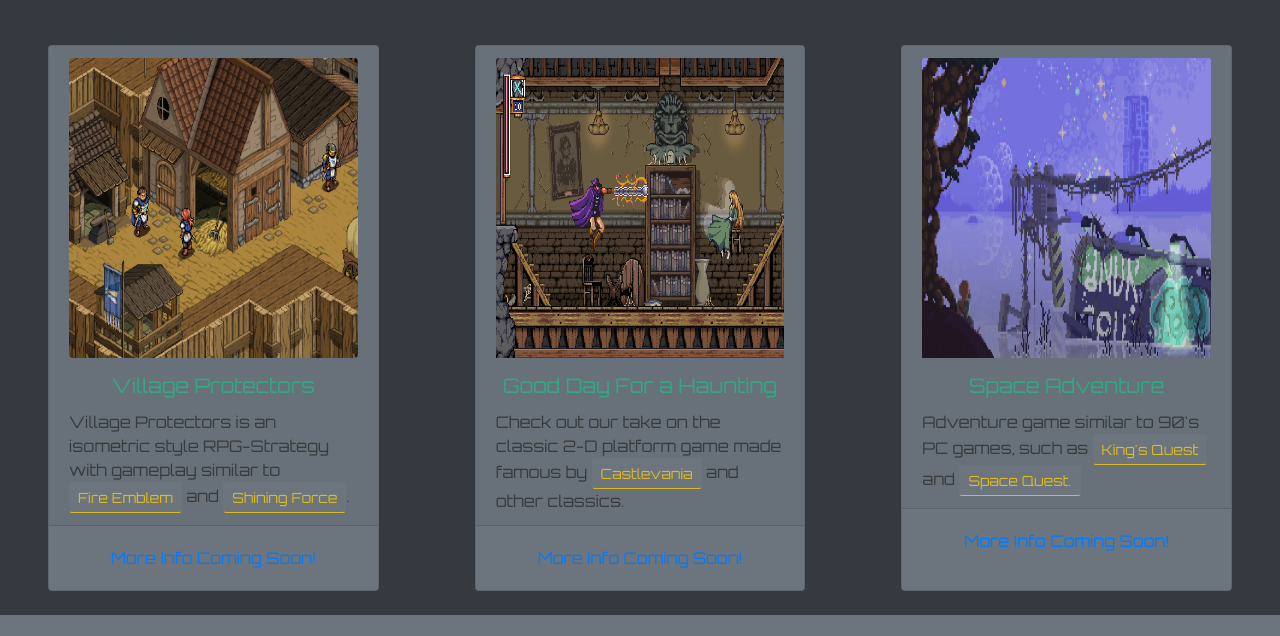
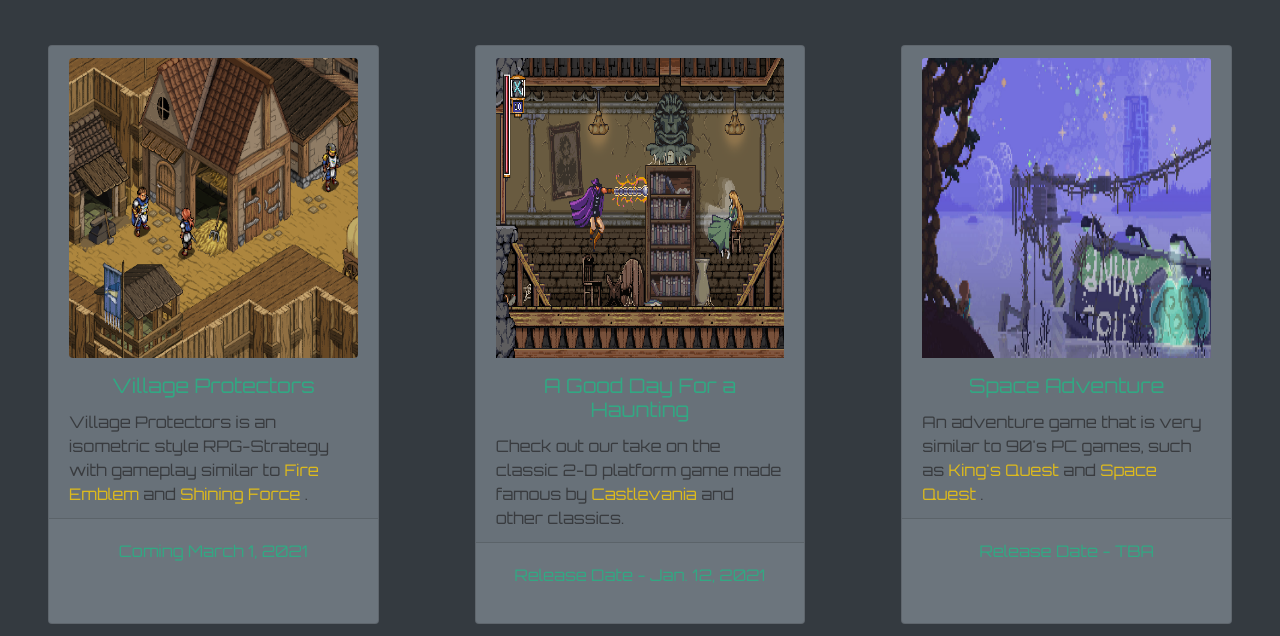
Before and after one commit to peondg-Nucamp/gaming-site-portfolio-project, a website: page index.html in a window 1280 px wide. Shown: the part 759-1395 px from the top of the page. Drawn offline with nearby package versions, Linux system fonts and the light colour scheme.

Commit message:
Finished Home Page

```diff
--- a/css/styles.scss
+++ b/css/styles.scss
@@ -94,12 +94,11 @@
     background-color: $nes-grey;
 }
 
-.card-button {
+span[data-toggle="modal"] {
     color: $link-color;
-    border-bottom: 1px solid $link-color;
 }
 
-.card-button:hover {
+span[data-toggle="modal"]:hover {
     color: $icon-color;
-    border-bottom: 1px solid $icon-color;
+    cursor: pointer;
 }
--- a/index.html
+++ b/index.html
@@ -77,37 +77,57 @@
         <div class="row pb-4">
             <div class="col">
                 <div class="card-deck">
-                    <!-- Game 1 Card  -->
+                    <!-- Village Protectors Card  -->
                     <div class="card bg-secondary ml-xl-5 mr-xl-5">
                         <div class="card-header">
                             <img src="img/village-protectors.png" class="card-img-top img-fluid mb-3 rounded mx-auto d-block" alt="Village Protectors Screenshot">
                             <h5 class="card-title text-center">Village Protectors</h5>
-                            <p class="card-text d-none d-md-block">Village Protectors is an isometric style RPG-Strategy with gameplay similar to <button type="button" class="btn btn-sm btn-secondary card-button" data-toggle="modal" data-target="#fireEmblemModal">Fire Emblem</button> and <button type="button" class="btn btn-sm btn-secondary card-button" data-toggle="modal" data-target="#shiningForceModal">Shining Force</button>.</p>
+                            <p class="card-text">Village Protectors is an isometric style RPG-Strategy with gameplay similar to
+                              <span data-toggle="modal" data-target="#fireEmblemModal">
+                                <a data-toggle="tooltip" data-placement="top" title="See background info">Fire Emblem</a>
+                              </span>
+                              and
+                              <span data-toggle="modal" data-target="#shiningForceModal">
+                                <a data-toggle="tooltip" data-placement="top" title="See background info">Shining Force</a>
+                              </span>
+                              .</p>
                         </div>
                         <div class="card-body text-center">
-                            <a href="#" class="card-link">More Info Coming Soon!</a>
+                            <p data-toggle="tooltip" data-placement="top" title="More Info Coming Soon">Coming March 1, 2021</p>
                         </div>
                     </div>
-                    <!-- Game 2 Card  -->
+                    <!-- A Good Day for a Haunting Card  -->
                     <div class="card bg-secondary ml-xl-5 mr-xl-5">
                         <div class="card-header">
-                            <img src="img/good-day-for-a-haunting.png" class="card-img-top img-fluid mb-3" alt="Good Day for a Haunting Game">
-                            <h5 class="card-title text-center">Good Day For a Haunting</h5>
-                            <p class="card-text">Check out our take on the classic 2-D platform game made famous by <button type="button" class="btn btn-sm btn-secondary card-button" data-toggle="modal" data-target="#castlevaniaModal">Castlevania</button> and other classics. </p>
+                            <img src="img/good-day-for-a-haunting.png" class="card-img-top img-fluid mb-3" alt="A Good Day for a Haunting Game">
+                            <h5 class="card-title text-center">A Good Day For a Haunting</h5>
+                            <p class="card-text">Check out our take on the classic 2-D platform game made famous by
+                              <span data-toggle="modal" data-target="#castlevaniaModal">
+                                <a data-toggle="tooltip" data-placement="top" title="See background info">Castlevania </a>
+                              </span>
+                              and other classics. </p>
                         </div>
                         <div class="card-body text-center">
-                            <a href="#" class="card-link">More Info Coming Soon!</a>
+                          <p data-toggle="tooltip" data-placement="top" title="More Info Coming Soon">Release Date - Jan. 12, 2021</p>
                         </div>
                     </div>
-                    <!-- Game 3 Card  -->
+                    <!-- Space Adventure Card  -->
                     <div class="card bg-secondary ml-xl-5 mr-xl-5">
                         <div class="card-header">
                             <img src="img/space-adventure.jpg" class="card-img-top img-fluid mb-3" alt="Space Adeventure Screenshot">
                             <h5 class="card-title text-center">Space Adventure</h5>
-                            <p class="card-text">Adventure game similar to 90's PC games, such as <button type="button" class="btn btn-sm btn-secondary card-button" data-toggle="modal" data-target="#kingsQuestModal">King's Quest</button> and <button type="button" class="btn btn-sm btn-secondary card-button" data-toggle="modal" data-target="#spaceQuestModal">Space Quest.</button></p>
+                            <p class="card-text">An adventure game that is very similar to 90's PC games, such as
+                              <span data-toggle="modal" data-target="#kingsQuestModal">
+                                <a data-toggle="tooltip" data-placement="top" title="See background info">King's Quest</a>
+                              </span>
+                              and
+                              <span data-toggle="modal" data-target="#spaceQuestModal">
+                                <a data-toggle="tooltip" data-placement="top" title="See background info">Space Quest </a>
+                              </span>.
+                            </p>
                         </div>
                         <div class="card-body text-center">
-                            <a href="#" class="card-link text-center">More Info Coming Soon!</a>
+                          <p data-toggle="tooltip" data-placement="bottom" title="More Info Coming Soon">Release Date - TBA</p>
                         </div>
                     </div>
                 </div>
@@ -129,7 +149,7 @@
             </div>
             <div class="modal-body">
                 <a href="https://www.destructoid.com//ul/460222-a-quick-guide-to-the-fire-emblem-series/awakening-noscale.jpg" target="_blank"><img src="img/awakening-noscale.jpg" alt="Fire Emblem Awakening Screenshot" class="d-block w-75 mx-auto mb-4"></a>
-                Fire Emblem is a turn-based strategy role-playing game (SRPG for short) series which sets itself apart with permanent death, random level-ups and dedicated battle screens with pretty combat animations.
+                <p>Fire Emblem is a turn-based strategy role-playing game (SRPG for short) series which sets itself apart with permanent death, random level-ups and dedicated battle screens with pretty combat animations. It featured mostly on Nintendo consoles.</p>
                 <blockquote>|Source ~ <a href="https://www.destructoid.com/stories/a-quick-guide-to-the-fire-emblem-series-460222.phtml#:~:text=Fire%20Emblem%20is%20a%20turn,screens%20with%20pretty%20combat%20animations." target="_blank">Destructoid.com|</a></blockquote>
             </div>
             <div class="modal-footer">
@@ -149,7 +169,9 @@
               </button>
             </div>
             <div class="modal-body">
-              Shining Force is ...
+              <a href="https://theoldschoolgamevault.com/109-blog/video-game-reviews/retro-reviews/664-gba-shining-force-resurrection" target="_blank"><img src="img/shining-force.jpg" alt="Shining Force II Screenshot" class="d-block w-75 mx-auto mb-4"></a>
+              <p> Shining Force and its sequels are series of fantasy turn-based tactics role-playing video game. While beginning on Sega-based consoles, later releases and remakes were made by other companies.</p>
+              <blockquote>| Sources ~ <a href="https://en.wikipedia.org/wiki/Shining_Force" target="_blank">Wikipedia</a> and <a href="https://theoldschoolgamevault.com/109-blog/video-game-reviews/retro-reviews/664-gba-shining-force-resurrection">Old School Game Vault</a> |</blockquote>
             </div>
             <div class="modal-footer">
               <button type="button" class="btn btn-success" data-dismiss="modal">Close</button>
@@ -168,8 +190,8 @@
               </button>
             </div>
             <div class="modal-body">
-                <a href="https://en.wikipedia.org/wiki/File:CastlevaniaBloodlines1.png#filelinks" target="_blank"><img src="img/CastlevaniaBloodlines.png" alt="Fire Emblem Awakening Screenshot" class="d-block w-75 mx-auto mb-4"></a>
-                Castlevania is an action-adventure gothic horror video game series about vampire hunters created and developed by Konami.
+                <a href="https://en.wikipedia.org/wiki/File:CastlevaniaBloodlines1.png#filelinks" target="_blank"><img src="img/CastlevaniaBloodlines.png" alt="Castlevania Bloodlines Screenshot" class="d-block w-75 mx-auto mb-4"></a>
+                <p>Castlevania is an action-adventure gothic horror video game series about vampire hunters created and developed by Konami.</p>
                 <blockquote>|Source ~ <a href="https://en.wikipedia.org/wiki/Castlevania" target="_blank">Wikipedia|</a></blockquote>
             </div>
             <div class="modal-footer">
@@ -189,7 +211,9 @@
               </button>
             </div>
             <div class="modal-body">
-              King's Quest is ...
+              <a href="http://www.sierrawallpaper.com/games/kq1agi/40/" target="_blank"><img src="img/kq1.png" alt="King's Quest Screenshot" class="d-block w-75 mx-auto mb-4"></a>
+              <p>King's Quest is a graphic adventure game series, released between 1980 and 2016 and created by the American software company Sierra Entertainment. It is widely considered a classic series from the golden era of adventure games.</p>
+              <blockquote>| Source ~ <a href="https://en.wikipedia.org/wiki/King%27s_Quest" target="_blank">Wikipedia</a> and | <a href="http://www.sierrawallpaper.com" target="_blank">sierrawallpaper.com</a></blockquote>
             </div>
             <div class="modal-footer">
               <button type="button" class="btn btn-success" data-dismiss="modal">Close</button>
@@ -208,7 +232,9 @@
               </button>
             </div>
             <div class="modal-body">
-              Space Quest is ...
+              <a href="https://gbatemp.net/game/space-quest-the-sarien-encounter.28" target="_blank"><img src="img/sq1.png" alt="Space Quest Screenshot" class="d-block w-75 mx-auto mb-4"></a>
+              <p>Space Quest is a series of six comic science fiction adventure games released between 1986 and 1995. This was also a series developed by Sierra Online/Sierra Entertainment and was a more humorous science fiction adventure featuring Roger Wilco, a janitor who is the main protagonist.</p>
+              <blockquote>| Source ~ <a href="https://gbatemp.net/game/space-quest-the-sarien-encounter.28" target="_blank">gbatemp.net</a> | </blockquote>
             </div>
             <div class="modal-footer">
               <button type="button" class="btn btn-success" data-dismiss="modal">Close</button>
--- a/js/scripts.js
+++ b/js/scripts.js
@@ -0,0 +1,3 @@
+$(function () {
+    $('[data-toggle="tooltip"]').tooltip()
+  })
```
Also changed, not shown: css/styles.css, img/kq1.png (added), img/shining-force.jpg (added), img/sq1.png (added).
